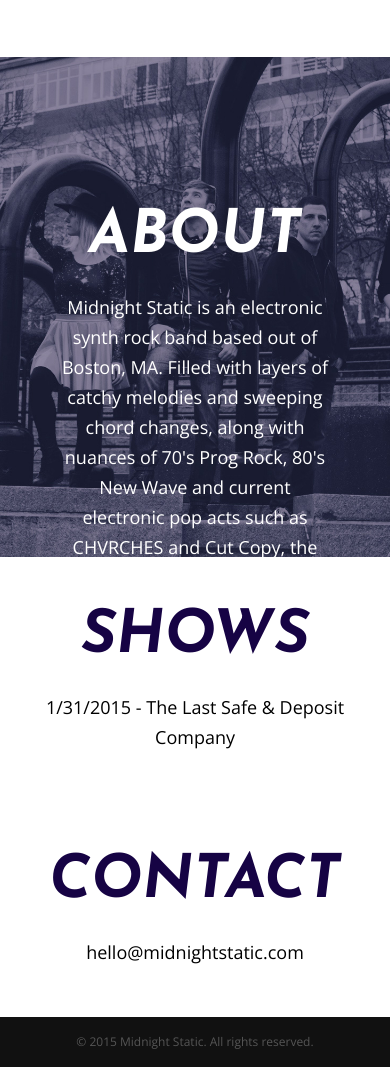
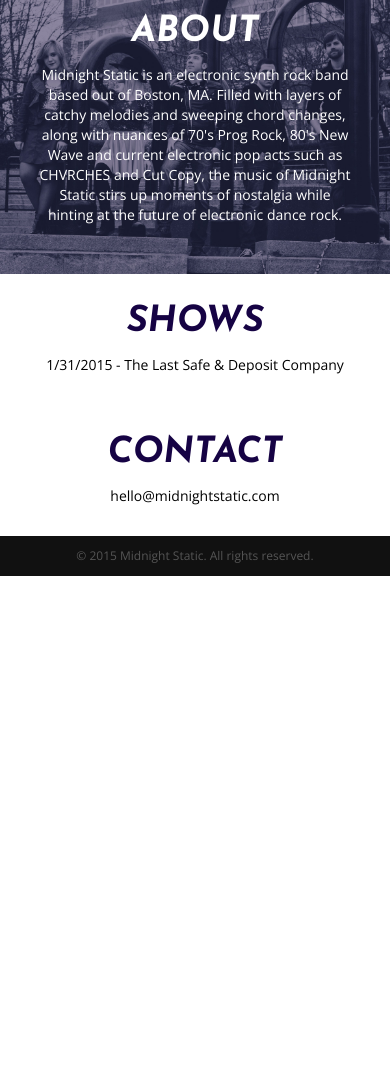
Before and after one commit to midnightstatic/midnightstatic.github.io, a PHP site: page / in a window 390 px wide. Shown: the part 1154-2221 px from the top of the page. After the commit the page ends 1730 px from the top, so only its background shows below. Run offline with PHP 8.4, Linux system fonts and the light colour scheme; some libraries are stand-ins or nearby versions.

Commit message:
sort of fixed band photo bg on mobile

```diff
--- a/css/main.css
+++ b/css/main.css
@@ -256,12 +256,19 @@ h1 {
   font-size: 60px;
   margin: auto;
   text-align: center; }
+  @media screen and (max-width: 500px) {
+    h1 {
+      font-size: 36px; } }
 
 p {
   font-size: 18px;
   line-height: 30px;
   margin: 0;
   padding: 0; }
+  @media screen and (max-width: 500px) {
+    p {
+      font-size: 14px;
+      line-height: 20px; } }
 
 #header {
   background: url("../images/header-bg.jpg") no-repeat center center fixed;
@@ -285,8 +292,14 @@ p {
 #music, #about, #shows, #contact {
   padding: 50px 10px;
   text-align: center; }
+  @media screen and (max-width: 500px) {
+    #music, #about, #shows, #contact {
+      padding: 30px 10px; } }
   #music h1, #about h1, #shows h1, #contact h1 {
     margin-bottom: 25px; }
+    @media screen and (max-width: 500px) {
+      #music h1, #about h1, #shows h1, #contact h1 {
+        margin-bottom: 15px; } }
 
 #music iframe {
   width: 75%; }
@@ -295,13 +308,19 @@ p {
   color: #fff;
   background: url("../images/ms_photo.jpg") no-repeat top center fixed;
   background-size: cover;
-  height: 500px;
-  padding-top: 150px; }
+  height: 300px;
+  padding-top: 75px; }
+  @media screen and (max-width: 500px) {
+    #about {
+      padding-top: 40px; } }
   #about h1 {
     color: #fff; }
   #about p {
     width: 75%;
     margin: auto; }
+    @media screen and (max-width: 500px) {
+      #about p {
+        width: 85%; } }
 
 nav {
   position: fixed;
--- a/css/pages/_home.scss
+++ b/css/pages/_home.scss
@@ -11,6 +11,10 @@ h1 {
 	font-size: 60px;
 	margin: auto;
 	text-align: center;
+
+	@media screen and (max-width: 500px) {
+			font-size: 36px;
+		}
 }
 
 p {
@@ -18,6 +22,11 @@ p {
 	line-height: 30px;
 	margin: 0;
 	padding: 0;
+
+	@media screen and (max-width: 500px) {
+			font-size: 14px;
+			line-height: 20px;
+		}
 }
 
 #header {
@@ -55,8 +64,16 @@ p {
 	padding: 50px 10px;
 	text-align: center;
 
+	@media screen and (max-width: 500px) {
+		padding: 30px 10px;
+	}
+
 	h1 {
 		margin-bottom: 25px;
+
+		@media screen and (max-width: 500px) {
+			margin-bottom: 15px;
+		}
 	}
 }
 
@@ -71,8 +88,12 @@ p {
 	color: #fff;
 	background: url('../images/ms_photo.jpg') no-repeat top center fixed;
 	background-size: cover;
-	height: 500px;
-	padding-top: 150px;
+	height: 300px;
+	padding-top: 75px;
+
+	@media screen and (max-width: 500px) {
+		padding-top: 40px;
+	}
 
 	h1 {
 		color: #fff;
@@ -81,5 +102,9 @@ p {
 	p {
 		width: 75%;
 		margin: auto;
+
+		@media screen and (max-width: 500px) {
+			width: 85%;
+		}
 	}
 }
```
Also changed, not shown: 1 other file.
